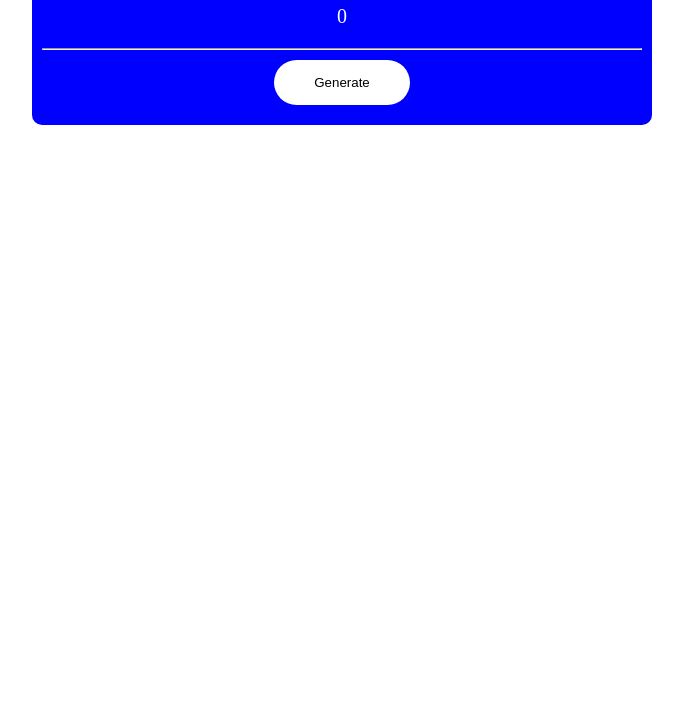
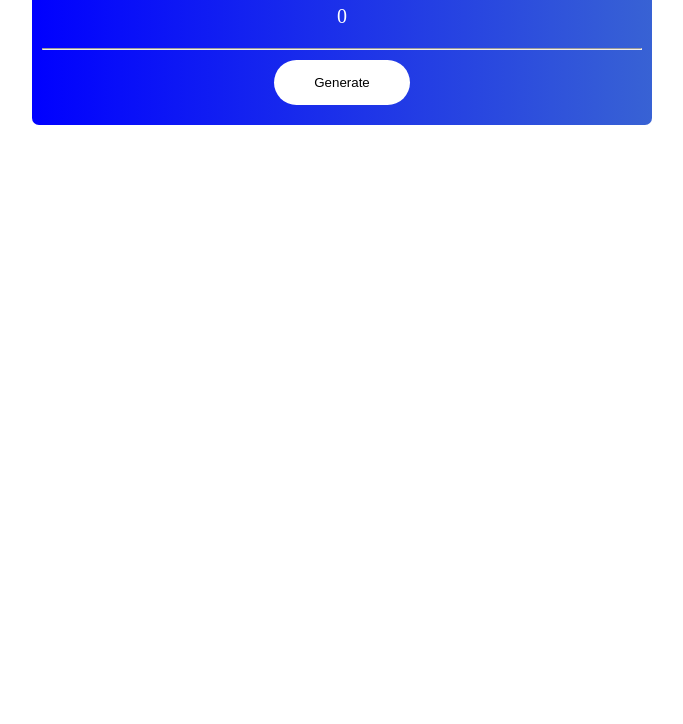
Before and after one commit to samuel-ma/100DaysOfJavascript, a plain HTML site: page RNG/index.html in a window 1280 px wide. Shown: the part 76-800 px from the top of the page, without its empty margins (298-981 px from the left). Drawn offline with Linux system fonts and the light colour scheme.

Commit message:
second commit

```diff
--- a/RNG/styles.css
+++ b/RNG/styles.css
@@ -10,8 +10,8 @@ body{
 
 .container{
   width: 600px;
-  background-color: blue;
-  border-radius: 10px;
+  background-image: linear-gradient(to right, blue, rgb(56, 98, 212));
+  border-radius: 7px;
   padding-right: 10px;
   padding-left: 10px;
   padding-top: 10px;
```
